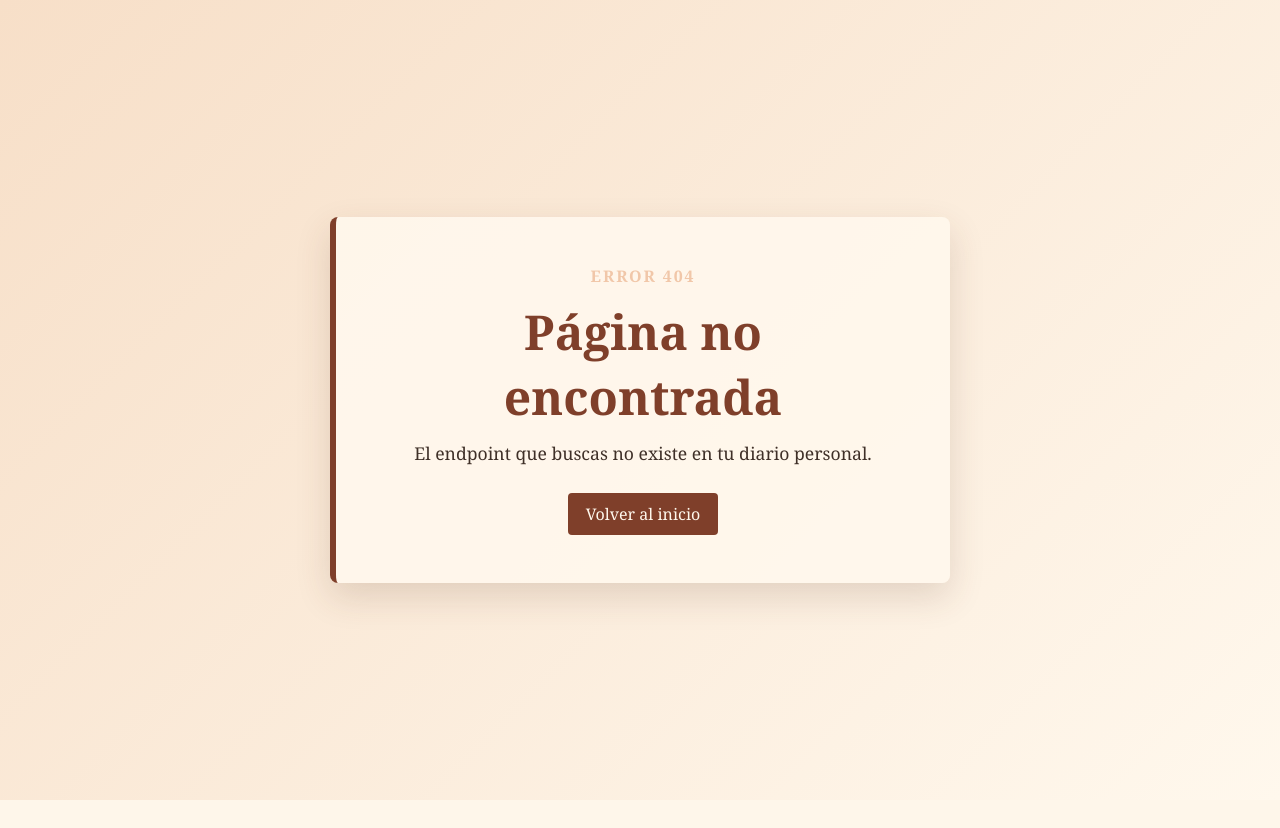
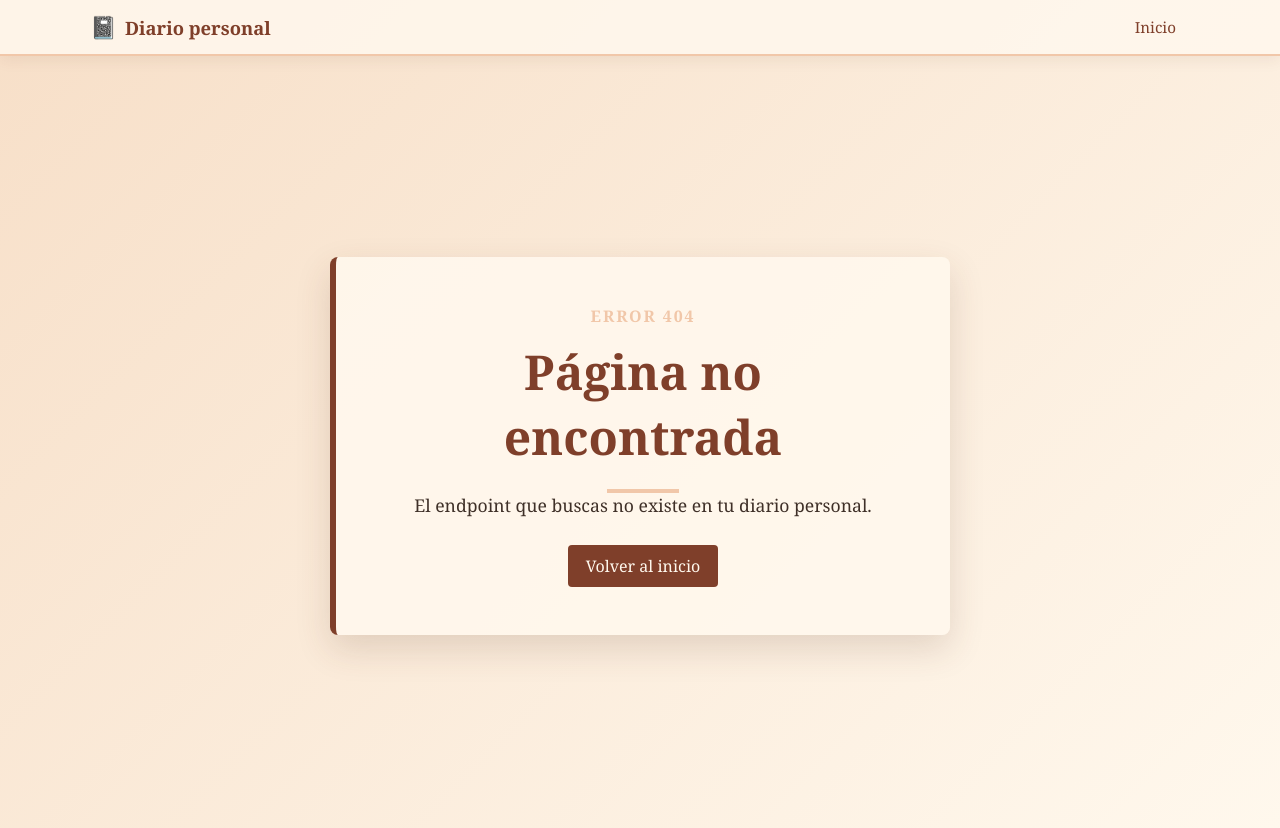
Before and after one commit to BmAravena/diario_personal, a Django app: template diario_personal/templates/diario_personal/not_found.html in a window 1280 px wide. Before the commit the page ends 800 px from the top, so only its background shows below. Run offline with Django 5.2, Linux system fonts and the light colour scheme; the template is opened without the code that fills it, so the values that code supplies are empty.

Commit message:
Modify Htmls

```diff
--- /dev/null
+++ b/diario_personal/templates/diario_personal/base.html
@@ -0,0 +1,175 @@
+<!DOCTYPE html>
+<html lang="es">
+<head>
+    <meta charset="UTF-8">
+    <meta name="viewport" content="width=device-width, initial-scale=1.0">
+    <title>{% block title %}Diario personal{% endblock %}</title>
+    <style>
+        :root {
+            color-scheme: light;
+            --paper: #fff8ed;
+            --ink: #3f3028;
+            --accent: #7f3f2a;
+            --accent-light: #f1c7a9;
+        }
+
+        * {
+            box-sizing: border-box;
+        }
+
+        body {
+            background: linear-gradient(135deg, #f7dfc8, var(--paper));
+            color: var(--ink);
+            font-family: Georgia, 'Times New Roman', serif;
+            margin: 0;
+            min-height: 100vh;
+            padding: 0 24px 24px;
+        }
+
+        nav {
+            background: rgba(255, 248, 237, 0.88);
+            border-bottom: 2px solid var(--accent-light);
+            box-shadow: 0 4px 14px rgba(96, 55, 35, 0.08);
+            margin: 0 -24px 32px;
+            padding: 10px 24px;
+        }
+
+        .nav-inner {
+            align-items: center;
+            display: flex;
+            justify-content: space-between;
+            margin: 0 auto;
+            max-width: 1100px;
+        }
+
+        nav a {
+            color: var(--accent);
+            text-decoration: none;
+        }
+
+        .brand {
+            align-items: center;
+            display: inline-flex;
+            font-size: 1.15rem;
+            font-weight: bold;
+            gap: 8px;
+        }
+
+        .nav-link {
+            border: 1px solid transparent;
+            border-radius: 4px;
+            font-size: 0.95rem;
+            padding: 6px 13px;
+            transition: background-color 0.2s ease, color 0.2s ease;
+        }
+
+        nav a:hover {
+            color: var(--accent-light);
+        }
+
+        .nav-link:hover {
+            background: var(--accent);
+            color: var(--paper);
+        }
+
+        .nav-icon {
+            font-size: 1.35rem;
+            line-height: 1;
+        }
+
+        main {
+            align-items: center;
+            display: flex;
+            justify-content: center;
+            min-height: calc(100vh - 84px);
+        }
+
+        .page-content {
+            background: rgba(255, 248, 237, 0.92);
+            border-left: 6px solid var(--accent);
+            border-radius: 8px;
+            box-shadow: 0 14px 35px rgba(96, 55, 35, 0.16);
+            max-width: 620px;
+            padding: 48px 56px;
+            text-align: center;
+            width: 100%;
+        }
+
+        h1 {
+            color: var(--accent);
+            font-size: clamp(1.8rem, 5vw, 3rem);
+            margin: 0;
+        }
+
+        h1::after {
+            background: var(--accent-light);
+            content: '';
+            display: block;
+            height: 4px;
+            margin: 20px auto 0;
+            width: 72px;
+        }
+
+        .status-code {
+            color: var(--accent-light);
+            font-size: 1rem;
+            font-weight: bold;
+            letter-spacing: 0.12em;
+            margin: 0 0 12px;
+        }
+
+        .message {
+            font-size: 1.1rem;
+            margin: 0 0 28px;
+        }
+
+        .button {
+            background: var(--accent);
+            border-radius: 4px;
+            color: var(--paper);
+            display: inline-block;
+            padding: 10px 18px;
+            text-decoration: none;
+        }
+
+        .button:hover {
+            background: #653020;
+        }
+
+        @media (max-width: 480px) {
+            body {
+                padding: 0 18px 18px;
+            }
+
+            nav {
+                margin-left: -18px;
+                margin-right: -18px;
+                padding-left: 18px;
+                padding-right: 18px;
+            }
+
+            .brand {
+                font-size: 1.1rem;
+            }
+
+            .page-content {
+                padding: 38px 24px;
+            }
+        }
+    </style>
+</head>
+<body>
+    <nav aria-label="Navegación principal">
+        <div class="nav-inner">
+            <a class="brand" href="/">
+                <span class="nav-icon" aria-hidden="true">&#128211;</span>
+                Diario personal
+            </a>
+            <a class="nav-link" href="/">Inicio</a>
+        </div>
+    </nav>
+    <main>
+        {% block content %}{% endblock %}
+    </main>
+</body>
+</html>
--- a/diario_personal/templates/diario_personal/not_found.html
+++ b/diario_personal/templates/diario_personal/not_found.html
@@ -1,89 +1,12 @@
-<!DOCTYPE html>
-<html lang="es">
-<head>
-	<meta charset="UTF-8">
-	<meta name="viewport" content="width=device-width, initial-scale=1.0">
-	<title>Página no encontrada | Diario personal</title>
-	<style>
-		:root {
-			--paper: #fff8ed;
-			--ink: #3f3028;
-			--accent: #7f3f2a;
-			--accent-light: #f1c7a9;
-		}
+{% extends 'diario_personal/base.html' %}
 
-		* {
-			box-sizing: border-box;
-		}
+{% block title %}Página no encontrada | Diario personal{% endblock %}
 
-		body {
-			align-items: center;
-			background: linear-gradient(135deg, #f7dfc8, var(--paper));
-			color: var(--ink);
-			display: flex;
-			font-family: Georgia, 'Times New Roman', serif;
-			justify-content: center;
-			margin: 0;
-			min-height: 100vh;
-			padding: 24px;
-		}
-
-		main {
-			background: rgba(255, 248, 237, 0.92);
-			border-left: 6px solid var(--accent);
-			border-radius: 8px;
-			box-shadow: 0 14px 35px rgba(96, 55, 35, 0.16);
-			max-width: 620px;
-			padding: 48px 56px;
-			text-align: center;
-			width: 100%;
-		}
-
-		.status-code {
-			color: var(--accent-light);
-			font-size: 1rem;
-			font-weight: bold;
-			letter-spacing: 0.12em;
-			margin: 0 0 12px;
-		}
-
-		h1 {
-			color: var(--accent);
-			font-size: clamp(1.8rem, 5vw, 3rem);
-			margin: 0 0 12px;
-		}
-
-		p {
-			font-size: 1.1rem;
-			margin: 0 0 28px;
-		}
-
-		a {
-			background: var(--accent);
-			border-radius: 4px;
-			color: var(--paper);
-			display: inline-block;
-			padding: 10px 18px;
-			text-decoration: none;
-		}
-
-		a:hover {
-			background: #653020;
-		}
-
-		@media (max-width: 480px) {
-			main {
-				padding: 38px 24px;
-			}
-		}
-	</style>
-</head>
-<body>
-	<main>
+{% block content %}
+	<section class="page-content">
 		<p class="status-code">ERROR 404</p>
 		<h1>Página no encontrada</h1>
-		<p>El endpoint que buscas no existe en tu diario personal.</p>
-		<a href="/">Volver al inicio</a>
-	</main>
-</body>
-</html>
+		<p class="message">El endpoint que buscas no existe en tu diario personal.</p>
+		<a class="button" href="/">Volver al inicio</a>
+	</section>
+{% endblock %}
```
Also changed, not shown: diario_personal/templates/diario_personal/home.html (+5 -69 lines).
